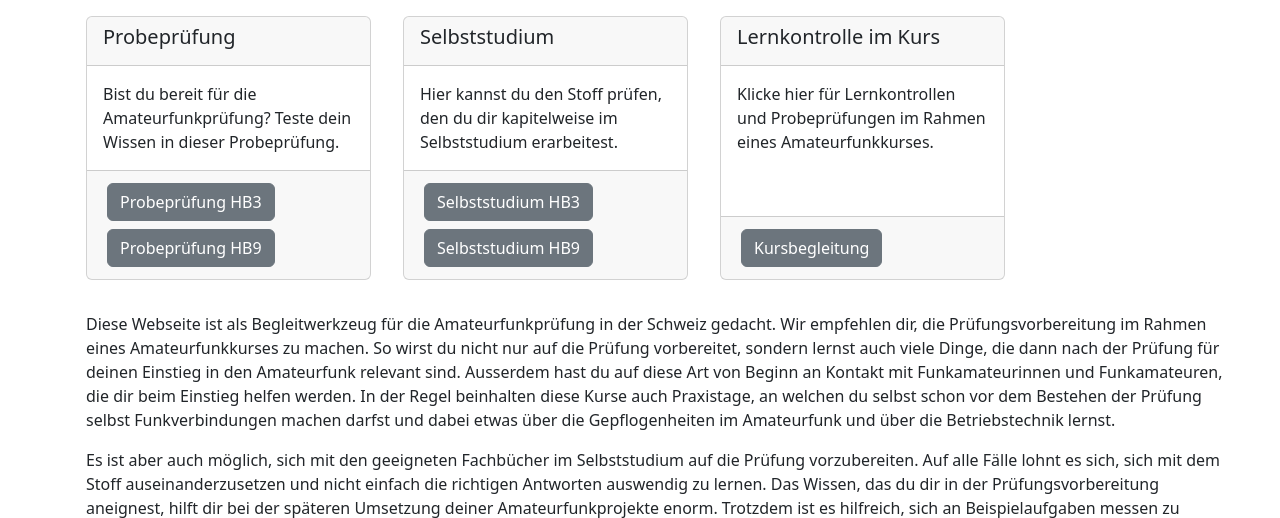
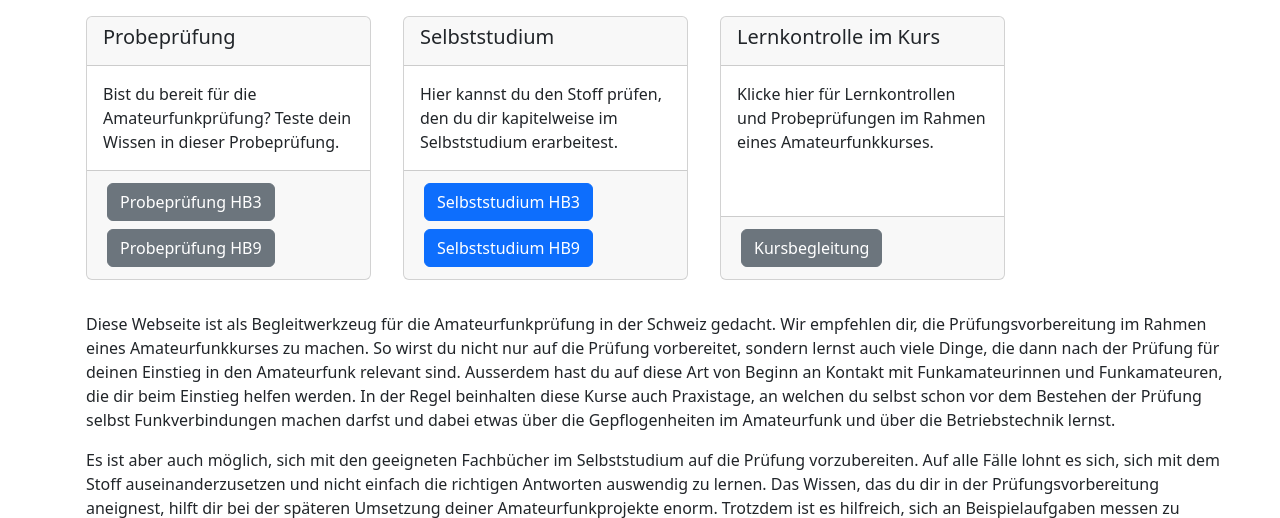
Before and after one commit to IG-AfuA/QSLearn, a Django app: page / in a window 1280 px wide. Shown: the part 56-574 px from the top of the page. Run offline with Django 4.2, Linux system fonts and the light colour scheme.

Commit message:
Activating selfstudy links on index page

```diff
--- a/app/templates/app/index.html
+++ b/app/templates/app/index.html
@@ -28,8 +28,8 @@
         <p class="card-text">Hier kannst du den Stoff prüfen, den du dir kapitelweise im Selbststudium erarbeitest.</p>
       </div>
       <div class="card-footer">
-        <a href="" class="btn btn-secondary m-1">Selbststudium HB3</a>
-        <a href="" class="btn btn-secondary m-1">Selbststudium HB9</a>
+        <a href="{% url 'app:selfstudy_start' 'HB3' %}" class="btn btn-primary m-1">Selbststudium HB3</a>
+        <a href="{% url 'app:selfstudy_start' 'HB9' %}" class="btn btn-primary m-1">Selbststudium HB9</a>
       </div>
     </div>
 
```
